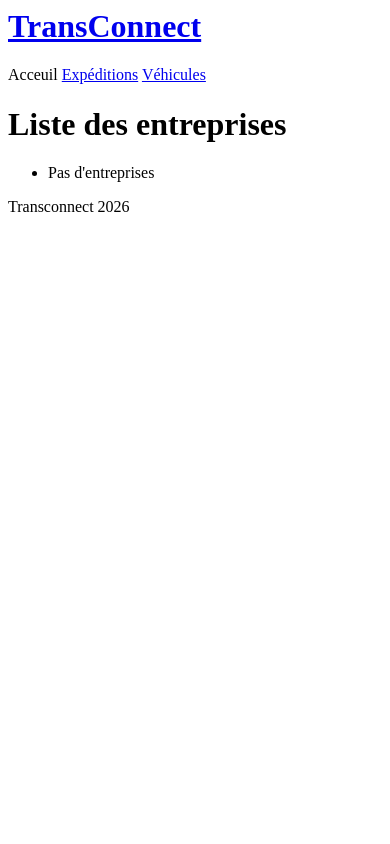
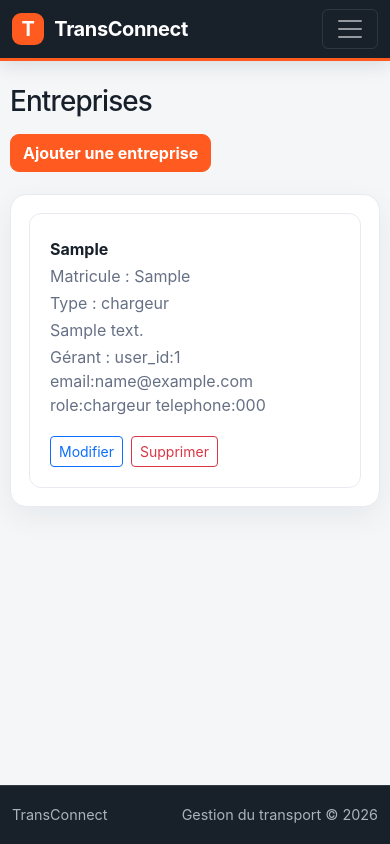
Before and after one commit to amine-lbabda/transConnect, a Django app: page /entreprises/ in a window 390 px wide. Run offline with Django 5.2, Linux system fonts and the light colour scheme; tables that the repository leaves empty hold one stand-in row (values such as "Sample post").

Commit message:
Feat: Adding a template using copilot

```diff
--- a/EntrepriseApp/views.py
+++ b/EntrepriseApp/views.py
@@ -22,7 +22,7 @@ class EntrepriseListView(ListView):
     model = Entreprise
     template_name = "entreprises/list.html"
     fields = "__all__"
-    context_object_name = "Entreprise"
+    context_object_name = "entreprises"
 
 
 class EntrepriseUpdateView(UpdateView):
--- a/first_project/settings.py
+++ b/first_project/settings.py
@@ -120,6 +120,7 @@ USE_TZ = True
 # https://docs.djangoproject.com/en/5.2/howto/static-files/
 
 STATIC_URL = "static/"
+STATICFILES_DIRS = [BASE_DIR / "static"]
 
 # Default primary key field type
 # https://docs.djangoproject.com/en/5.2/ref/settings/#default-auto-field
--- a/first_project/views.py
+++ b/first_project/views.py
@@ -1,8 +1,9 @@
 from django.http import HttpRequest, HttpResponse
+from django.shortcuts import render
 
 
 def homies(req: HttpRequest):
-    return HttpResponse("<h1>Welcome to TransConnect</h1>")
+    return render(req, "home.html")
 
 
 def homiesNames(req: HttpRequest, nom: str):
--- /dev/null
+++ b/static/css/site.css
@@ -0,0 +1,186 @@
+:root {
+  --brand: #ff5a1f;
+  --brand-dark: #d94310;
+  --ink: #17202a;
+  --muted: #667085;
+  --line: #e7eaf0;
+  --surface: #ffffff;
+  --canvas: #f4f6f8;
+}
+
+* { box-sizing: border-box; }
+
+body {
+  min-height: 100vh;
+  display: flex;
+  flex-direction: column;
+  margin: 0;
+  color: var(--ink);
+  background: var(--canvas);
+  font-family: Inter, "Segoe UI", Arial, sans-serif;
+}
+
+.app-navbar {
+  background: #18202a;
+  border-bottom: 3px solid var(--brand);
+  box-shadow: 0 4px 18px rgba(23, 32, 42, .12);
+}
+
+.navbar-brand, .nav-link { color: #fff !important; }
+.navbar-brand { letter-spacing: -.02em; }
+.brand-mark {
+  display: inline-grid;
+  place-items: center;
+  width: 32px;
+  height: 32px;
+  margin-right: 6px;
+  border-radius: 9px;
+  background: var(--brand);
+}
+.nav-link { margin-left: 4px; border-radius: 8px; }
+.nav-link:hover, .nav-link:focus { background: rgba(255, 255, 255, .09); }
+
+.page-shell {
+  flex: 1;
+  width: min(1120px, calc(100% - 32px));
+  margin: 40px auto;
+}
+
+.app-footer {
+  color: #aab2bc;
+  background: #18202a;
+  border-top: 1px solid #303946;
+  padding: 18px 0;
+  font-size: .9rem;
+}
+
+.hero-panel {
+  min-height: 280px;
+  display: grid;
+  align-items: center;
+  padding: clamp(32px, 7vw, 72px);
+  border-radius: 22px;
+  color: #fff;
+  background:
+    linear-gradient(135deg, rgba(24, 32, 42, .96), rgba(24, 32, 42, .72)),
+    linear-gradient(135deg, #263849, #ff8b61);
+}
+.hero-panel h1 { max-width: 700px; margin: 10px 0 14px; font-size: clamp(2.2rem, 6vw, 4.5rem); }
+.hero-panel h1 span { color: #ff7a45; }
+.hero-panel p { max-width: 620px; margin: 0; color: #d9dee5; font-size: 1.1rem; }
+.eyebrow { color: #ff9b73; font-weight: 800; text-transform: uppercase; letter-spacing: .14em; }
+
+.quick-grid {
+  display: grid;
+  grid-template-columns: repeat(4, 1fr);
+  gap: 16px;
+  margin-top: 20px;
+}
+.quick-card {
+  min-height: 140px;
+  display: flex;
+  flex-direction: column;
+  justify-content: flex-end;
+  padding: 22px;
+  border: 1px solid var(--line);
+  border-radius: 14px;
+  color: var(--ink);
+  background: var(--surface);
+  text-decoration: none;
+  box-shadow: 0 8px 24px rgba(23, 32, 42, .05);
+  transition: transform .18s ease, border-color .18s ease;
+}
+.quick-card strong { margin-bottom: 6px; color: var(--brand-dark); font-size: 1.15rem; }
+.quick-card span { color: var(--muted); }
+.quick-card:hover { transform: translateY(-4px); border-color: #ffc3ad; color: var(--ink); }
+
+.page-header {
+  display: flex;
+  align-items: center;
+  justify-content: space-between;
+  gap: 16px;
+  margin-bottom: 22px;
+}
+.page-header h1, .page-header h2 { margin: 0; letter-spacing: -.03em; }
+.section-card {
+  border: 1px solid var(--line);
+  border-radius: 16px;
+  background: var(--surface);
+  box-shadow: 0 10px 30px rgba(23, 32, 42, .06);
+  overflow: hidden;
+}
+
+.data-grid {
+  display: grid;
+  grid-template-columns: repeat(auto-fit, minmax(260px, 1fr));
+  gap: 16px;
+  margin: 0;
+  padding: 18px;
+  list-style: none;
+}
+.data-card {
+  min-height: 170px;
+  display: flex;
+  flex-direction: column;
+  justify-content: space-between;
+  padding: 20px;
+  border: 1px solid var(--line);
+  border-radius: 12px;
+  background: #fff;
+}
+.data-card p { margin: 3px 0; color: var(--muted); }
+.data-card p:first-of-type { color: var(--ink); font-weight: 700; }
+.data-actions { display: flex; flex-wrap: wrap; gap: 8px; margin-top: 16px; }
+.empty-state { grid-column: 1 / -1; padding: 30px; color: var(--muted); text-align: center; }
+
+.btn-brand {
+  --bs-btn-color: #fff;
+  --bs-btn-bg: var(--brand);
+  --bs-btn-border-color: var(--brand);
+  --bs-btn-hover-color: #fff;
+  --bs-btn-hover-bg: var(--brand-dark);
+  --bs-btn-hover-border-color: var(--brand-dark);
+  border-radius: 9px;
+  font-weight: 700;
+}
+
+.table { margin: 0; }
+.table th { padding: 15px 18px; border-bottom-width: 1px; background: #f8f9fb; color: var(--muted); }
+.table td { padding: 15px 18px; }
+.table tbody tr:last-child td { border-bottom: 0; }
+
+.form-card { max-width: 720px; margin: 0 auto; padding: 28px; }
+.form-card form p { margin-bottom: 18px; }
+.form-card label { display: block; margin-bottom: 7px; font-weight: 700; }
+.form-card input, .form-card select, .form-card textarea {
+  width: 100%;
+  min-height: 44px;
+  padding: 9px 12px;
+  border: 1px solid #ccd3dc;
+  border-radius: 9px;
+  background: #fff;
+}
+.form-card input:focus, .form-card select:focus, .form-card textarea:focus {
+  border-color: #ff8e63;
+  outline: 3px solid rgba(255, 90, 31, .12);
+}
+.form-card .helptext { display: block; margin-top: 5px; color: var(--muted); font-size: .85rem; }
+.form-card ul.errorlist { color: #b42318; margin: 5px 0; padding-left: 18px; }
+
+.confirm-card { max-width: 620px; margin: 40px auto; padding: 32px; text-align: center; }
+.confirm-card h1, .confirm-card h2 { margin-bottom: 12px; }
+.confirm-card p { color: var(--muted); }
+.detail-list { margin: 0; padding: 22px 30px; list-style: none; }
+.detail-list li { display: flex; justify-content: space-between; gap: 20px; padding: 12px 0; border-bottom: 1px solid var(--line); }
+.detail-list li:last-child { border-bottom: 0; }
+
+@media (max-width: 900px) {
+  .quick-grid { grid-template-columns: repeat(2, 1fr); }
+}
+@media (max-width: 575px) {
+  .page-shell { width: min(100% - 20px, 1120px); margin: 24px auto; }
+  .quick-grid { grid-template-columns: 1fr; }
+  .page-header { align-items: flex-start; flex-direction: column; }
+  .hero-panel { min-height: 230px; }
+  .detail-list li { flex-direction: column; }
+}
--- a/templates/base.html
+++ b/templates/base.html
@@ -1,27 +1,44 @@
-<html>
+{% load static %}
+<!doctype html>
+<html lang="fr">
   <head>
-    <title>
-      TransConnect-{% block title %}
-
-      {% endblock %}
-    </title>
+    <meta charset="utf-8">
+    <meta name="viewport" content="width=device-width, initial-scale=1">
+    <title>TransConnect - {% block title %}{% endblock %}</title>
+    <link href="https://cdn.jsdelivr.net/npm/bootstrap@5.3.3/dist/css/bootstrap.min.css" rel="stylesheet">
+    <link rel="stylesheet" href="{% static 'css/site.css' %}">
   </head>
   <body>
-    <header>
-      <h1><a href="{% url 'home' %}">TransConnect</a></h1>
-      <nav>
-        <a>Acceuil</a>
-        <a href="{% url 'expeditions:liste' %}">Expéditions</a>
-        <a href="{% url 'vehicules:liste' %}">Véhicules</a>
-      </nav>
-    </header>
-    <main>
-      {% block contenu %}
+    <nav class="navbar navbar-expand-lg navbar-dark app-navbar">
+      <div class="container">
+        <a class="navbar-brand fw-bold" href="{% url 'home' %}">
+          <span class="brand-mark">T</span> TransConnect
+        </a>
+        <button class="navbar-toggler" type="button" data-bs-toggle="collapse" data-bs-target="#mainNav" aria-controls="mainNav" aria-expanded="false" aria-label="Afficher la navigation">
+          <span class="navbar-toggler-icon"></span>
+        </button>
+        <div class="collapse navbar-collapse" id="mainNav">
+          <ul class="navbar-nav ms-auto">
+            <li class="nav-item"><a class="nav-link" href="{% url 'home' %}">Accueil</a></li>
+            <li class="nav-item"><a class="nav-link" href="{% url 'expeditions:liste' %}">Expéditions</a></li>
+            <li class="nav-item"><a class="nav-link" href="{% url 'vehicules:liste' %}">Véhicules</a></li>
+            <li class="nav-item"><a class="nav-link" href="{% url 'offres:liste' %}">Offres</a></li>
+            <li class="nav-item"><a class="nav-link" href="{% url 'entreprises:liste' %}">Entreprises</a></li>
+          </ul>
+        </div>
+      </div>
+    </nav>
 
-      {% endblock %}
+    <main class="page-shell">
+      {% block contenu %}{% endblock %}
     </main>
-    <footer>
-      <p>Transconnect 2026</p>
+
+    <footer class="app-footer">
+      <div class="container d-flex flex-wrap justify-content-between gap-2">
+        <span>TransConnect</span>
+        <span>Gestion du transport &copy; 2026</span>
+      </div>
     </footer>
+    <script src="https://cdn.jsdelivr.net/npm/bootstrap@5.3.3/dist/js/bootstrap.bundle.min.js"></script>
   </body>
 </html>
--- a/templates/entreprises/list.html
+++ b/templates/entreprises/list.html
@@ -1,20 +1,29 @@
 {% extends 'base.html' %}
-{% block title %}
-  expéditions
-{% endblock %}
+{% block title %}Entreprises{% endblock %}
 {% block contenu %}
-  <h1>Liste des entreprises</h1>
-  <ul>
+  <div class="page-header">
+    <h1>Entreprises</h1>
+    <a class="btn btn-brand" href="{% url 'entreprises:create' %}">Ajouter une entreprise</a>
+  </div>
+  <section class="section-card">
+  <ul class="data-grid">
     {% for e in entreprises %}
-      <li>
-        <p>{{ e.raison_social }}</p>
-        <p>{{ e.matricule_fiscal }}</p>
-        <p>{{ e.type_entreprise }}</p>
-        <p>{{ e.addresse }}</p>
-        <p>{{ e.gerant }}</p>
+      <li class="data-card">
+        <div>
+          <p>{{ e.raison_social }}</p>
+          <p>Matricule : {{ e.matricule_fiscal }}</p>
+          <p>Type : {{ e.type_entreprise }}</p>
+          <p>{{ e.addresse }}</p>
+          <p>Gérant : {{ e.gerant }}</p>
+        </div>
+        <div class="data-actions">
+          <a class="btn btn-sm btn-outline-primary" href="{% url 'entreprises:update' e.pk %}">Modifier</a>
+          <a class="btn btn-sm btn-outline-danger" href="{% url 'entreprises:delete' e.pk %}">Supprimer</a>
+        </div>
       </li>
     {% empty %}
-      <li>Pas d'entreprises</li>
+      <li class="empty-state">Aucune entreprise enregistrée.</li>
     {% endfor %}
   </ul>
+  </section>
 {% endblock %}
```
Also changed, not shown: OffersApp/views.py (+4 -4 lines), templates/entreprises/confirm_delete.html (+11 -11 lines), templates/entreprises/form.html (+15 -10 lines), templates/expeditions/detail.html (+15 -8 lines), templates/expeditions/liste.html (+18 -7 lines), templates/home.html (added, +30 -0 lines), templates/offres/confirm_delete.html (+11 -11 lines), templates/offres/form.html (+16 -7 lines), templates/offres/list.html (+21 -12 lines), templates/vehicules/confirm_delete.html (+11 -11 lines), templates/vehicules/form.html (+15 -10 lines), templates/vehicules/list.html (+18 -10 lines).
